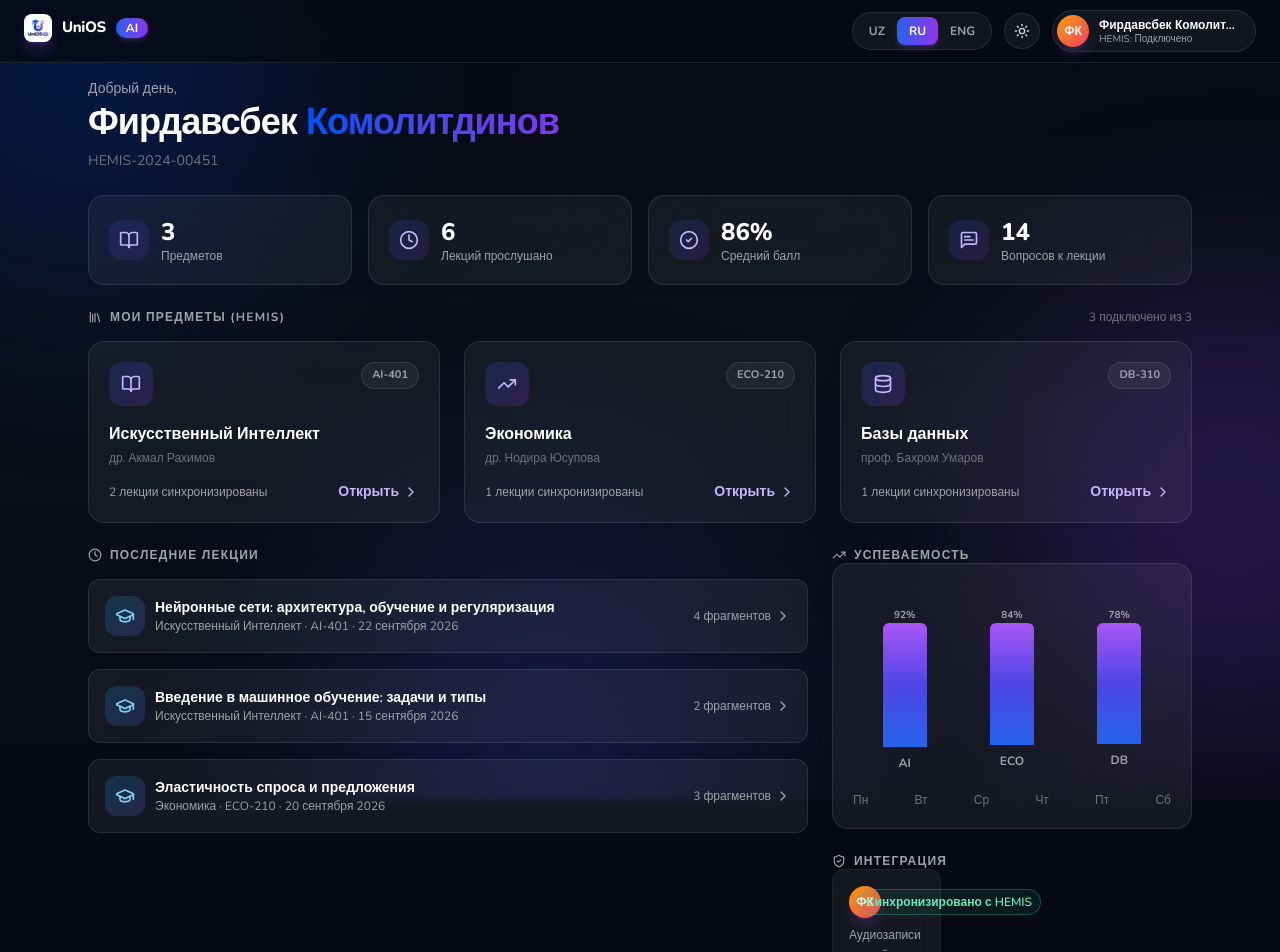
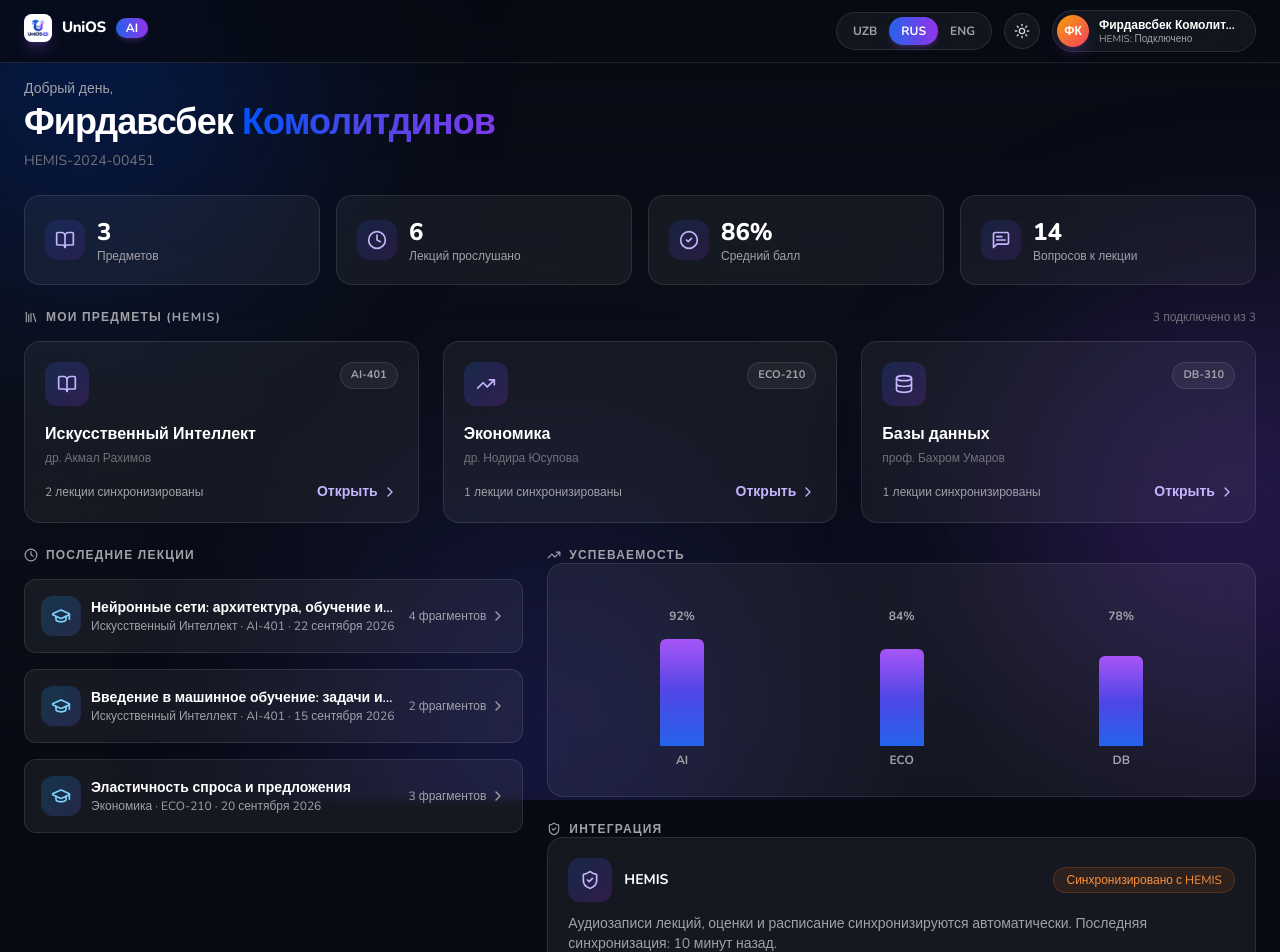
Before and after one commit to Ferdinant2000/unios-ai, a Next.js app: page /student in a window 1280 px wide. Shown: the top 952 px of the page. Built offline with nearby package versions, Linux system fonts and the light colour scheme.

Commit message:
fix(student): update layout grid for 1024px, fix dynamic chart heights and integration card

```diff
--- a/src/app/student/page.tsx
+++ b/src/app/student/page.tsx
@@ -15,7 +15,6 @@ import {
   TrendingUp,
 } from "lucide-react";
 import {
-  Avatar,
   GlassCard,
   SectionLabel,
 } from "@/components/primitives";
@@ -40,7 +39,6 @@ const STAT_ICONS = [BookOpen, Clock, CheckCircle2, MessageSquareText];
 export default function StudentDashboard() {
   const { t } = useLanguage();
   const recentLectures = [...LECTURES].slice(0, 3);
-  const weekDays = [t("dayMon"), t("dayTue"), t("dayWed"), t("dayThu"), t("dayFri"), t("daySat")];
   const [firstName, ...lastNameParts] = STUDENT.name.split(" ");
 
   const statLabels = [
@@ -56,7 +54,7 @@ export default function StudentDashboard() {
     <main className="min-h-screen w-full max-w-full overflow-x-hidden">
       <Header user={STUDENT} />
 
-      <div className="mx-auto w-full max-w-6xl space-y-4 px-3 py-4 sm:space-y-6 sm:px-6">
+      <div className="mx-auto w-full max-w-7xl space-y-4 px-3 py-4 sm:space-y-6 sm:px-6">
         <section>
           <p className="text-sm text-slate-500 dark:text-zinc-400">
             {t("goodDay")},
@@ -146,8 +144,8 @@ export default function StudentDashboard() {
           </div>
         </section>
 
-        <section className="grid gap-4 sm:gap-6 lg:grid-cols-[1fr_360px]">
-          <div className="space-y-4">
+        <section className="mx-auto grid w-full max-w-7xl grid-cols-1 gap-6 lg:grid-cols-12">
+          <div className="space-y-4 lg:col-span-6 xl:col-span-5">
             <FadeIn>
               <SectionLabel icon={<Clock className="h-3.5 w-3.5" />}>
                 {t("lastLectures")}
@@ -187,7 +185,7 @@ export default function StudentDashboard() {
             })}
           </div>
 
-          <div className="space-y-4 sm:space-y-6">
+          <div className="flex flex-col gap-6 lg:col-span-6 xl:col-span-7">
             <div>
               <FadeIn>
                 <SectionLabel icon={<TrendingUp className="h-3.5 w-3.5" />}>
@@ -196,35 +194,32 @@ export default function StudentDashboard() {
               </FadeIn>
               <FadeIn delay={0.05}>
                 <div className="w-full max-w-full overflow-hidden rounded-2xl border border-slate-200/70 bg-white/60 p-3.5 backdrop-blur-md dark:border-white/10 dark:bg-white/[0.06] sm:p-5">
-                  <div className="flex h-40 w-full items-end justify-between gap-1.5 px-1 pb-2 pt-6 sm:h-48 sm:gap-3">
+                  <div className="flex h-40 w-full items-end justify-around px-1 pb-2 pt-6 sm:h-48">
                     {GPA_BARS.map((bar, index) => (
                       <div
                         key={bar.label}
-                        className="flex h-full min-w-0 flex-1 flex-col items-center justify-end"
+                        className="flex h-full min-w-0 flex-1 flex-col items-center"
                       >
-                        <span className="text-[10px] font-bold text-slate-400 dark:text-zinc-400">
+                        <span className="mb-1.5 text-[10px] font-bold text-slate-400 dark:text-zinc-400 sm:text-xs">
                           {bar.score}
                         </span>
+                        <div className="flex min-h-0 w-full flex-1 items-end justify-center">
                           <motion.div
-                          className="w-full max-w-[32px] rounded-t-md bg-gradient-to-t from-blue-600 via-indigo-600 to-purple-500 transition-all duration-300 sm:max-w-[44px]"
+                            className="w-full max-w-[32px] rounded-t-md bg-gradient-to-t from-blue-600 via-indigo-600 to-purple-500 sm:max-w-[44px]"
                             style={{ height: `${bar.percentage}%` }}
                             initial={{ scaleY: 0 }}
                             animate={{ scaleY: 1 }}
                             transition={{
-                            duration: 0.7,
-                            delay: index * 0.1,
+                              duration: 0.6,
+                              delay: 0.2 + index * 0.1,
                               ease: "easeOut",
                             }}
                           />
-                        <span className="mt-2 w-full truncate text-center text-[10px] font-bold text-slate-500 dark:text-zinc-400 sm:text-xs">
+                        </div>
+                        <span className="mt-1.5 w-full truncate text-center text-[10px] font-bold text-slate-500 dark:text-zinc-400 sm:text-xs">
                           {bar.label}
                         </span>
                       </div>
-                    ))}
-                  </div>
-                  <div className="mt-4 flex justify-between text-[11px] text-slate-400 dark:text-zinc-500 sm:text-xs">
-                    {weekDays.map((day) => (
-                      <span key={day}>{day}</span>
                     ))}
                   </div>
                 </div>
@@ -238,23 +233,23 @@ export default function StudentDashboard() {
                 </SectionLabel>
               </FadeIn>
               <FadeIn delay={0.05}>
-                <div className="grid w-full grid-cols-1 gap-3 sm:grid-cols-2 sm:gap-4 lg:grid-cols-3">
-                  <div className="flex w-full min-w-0 flex-col gap-2 rounded-xl border border-slate-200/60 bg-white/40 p-3 backdrop-blur-md dark:border-white/5 dark:bg-white/[0.06] sm:p-4">
-                    <div className="flex min-w-0 items-center justify-between gap-2">
-                      <div className="flex min-w-0 items-center gap-2.5">
-                        <Avatar name={STUDENT.name} size="sm" />
+                <div className="flex w-full min-w-0 flex-col gap-3 rounded-2xl border border-slate-200/70 bg-white/50 p-5 backdrop-blur-md dark:border-white/10 dark:bg-white/[0.06]">
+                  <div className="flex w-full flex-wrap items-center justify-between gap-3 sm:flex-nowrap">
+                    <div className="flex min-w-0 items-center gap-3">
+                      <div className="flex h-11 w-11 flex-shrink-0 items-center justify-center rounded-xl bg-gradient-to-br from-blue-600/20 to-purple-600/20 text-indigo-500 dark:text-violet-300">
+                        <ShieldCheck className="h-5 w-5" />
+                      </div>
                       <p className="min-w-0 truncate text-sm font-bold text-slate-900 dark:text-white">
                         HEMIS
                       </p>
                     </div>
-                      <span className="flex-shrink-0 whitespace-nowrap rounded-full border border-emerald-400/30 bg-emerald-500/10 px-2 py-1 text-[10px] font-semibold text-emerald-600 dark:text-emerald-300 sm:text-xs">
+                    <span className="flex-shrink-0 whitespace-nowrap rounded-full border border-orange-500/20 bg-orange-500/10 px-3 py-1 text-xs font-medium text-orange-400">
                       {t("syncedWithHemis")}
                     </span>
                   </div>
-                    <p className="text-xs leading-relaxed text-slate-500 dark:text-zinc-400">
+                  <p className="w-full break-words text-xs leading-relaxed text-slate-500 dark:text-zinc-400 sm:text-sm">
                     {t("hemisSyncText")} {t("lastSync")}.
                   </p>
-                  </div>
                 </div>
               </FadeIn>
             </div>
--- a/src/components/layout/Header.tsx
+++ b/src/components/layout/Header.tsx
@@ -71,7 +71,7 @@ export default function Header({
                 onClick={() => setLang(item.value)}
                 aria-pressed={lang === item.value}
                 className={cn(
-                  "rounded-lg px-2 py-1 text-[11px] font-bold transition-all duration-150 active:scale-95 sm:px-3 sm:py-1.5 sm:text-xs",
+                  "rounded-full px-2 py-1 text-[11px] font-bold transition-all duration-150 active:scale-95 sm:px-3 sm:py-1.5 sm:text-xs",
                   lang === item.value
                     ? "bg-gradient-to-r from-blue-600 to-purple-600 text-white shadow-md shadow-purple-500/20"
                     : "text-slate-500 hover:text-slate-800 dark:text-zinc-400 dark:hover:text-white",
--- a/src/lib/translations.ts
+++ b/src/lib/translations.ts
@@ -407,7 +407,7 @@ export const translations: Record<Lang, Record<TranslationKey, string>> = {
 };
 
 export const LANGS: { value: Lang; label: string }[] = [
-  { value: "uz", label: "UZ" },
-  { value: "ru", label: "RU" },
+  { value: "uz", label: "UZB" },
+  { value: "ru", label: "RUS" },
   { value: "en", label: "ENG" },
 ];
```
Lines whose indentation alone changed are shown as unchanged.
